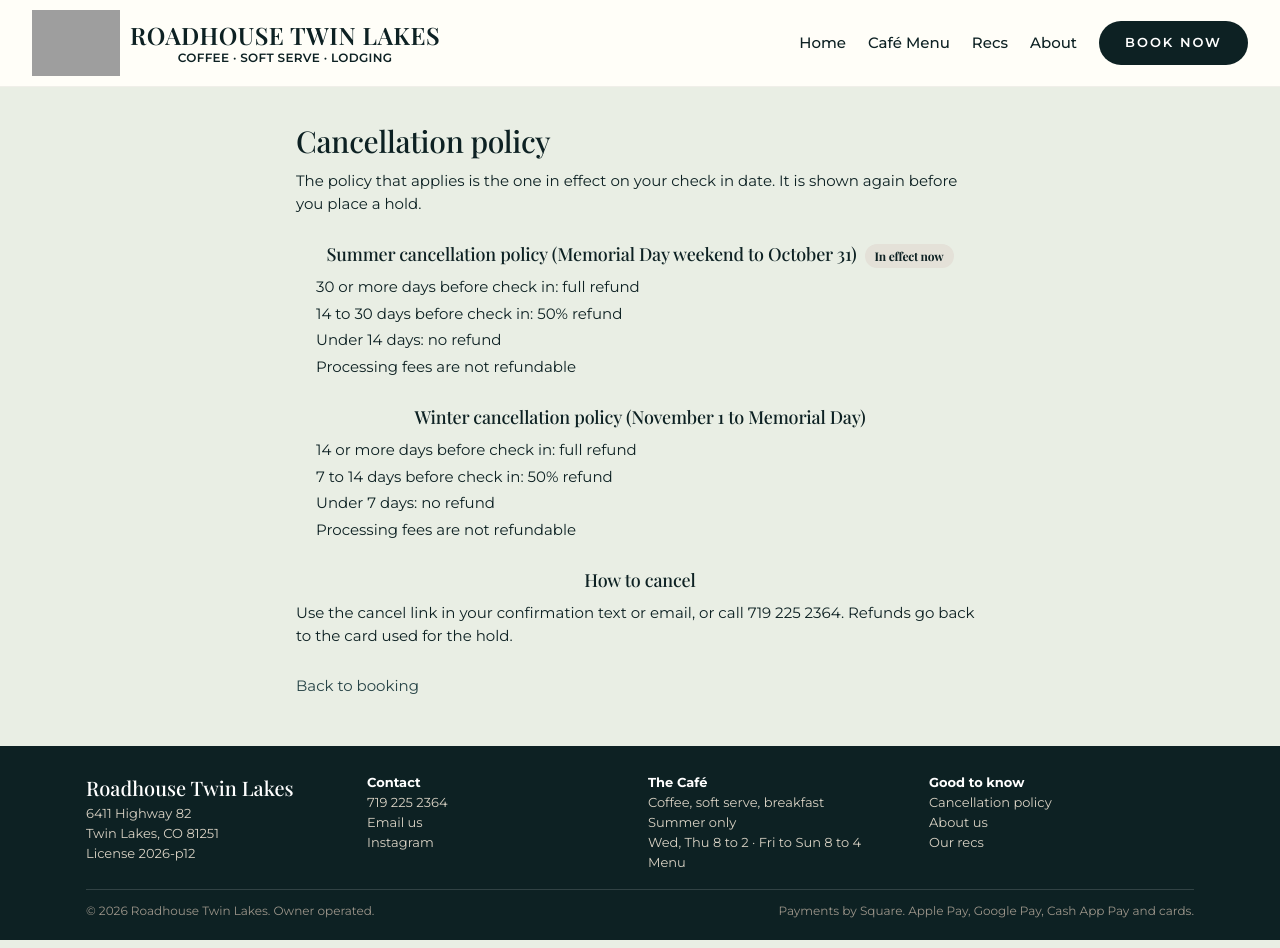
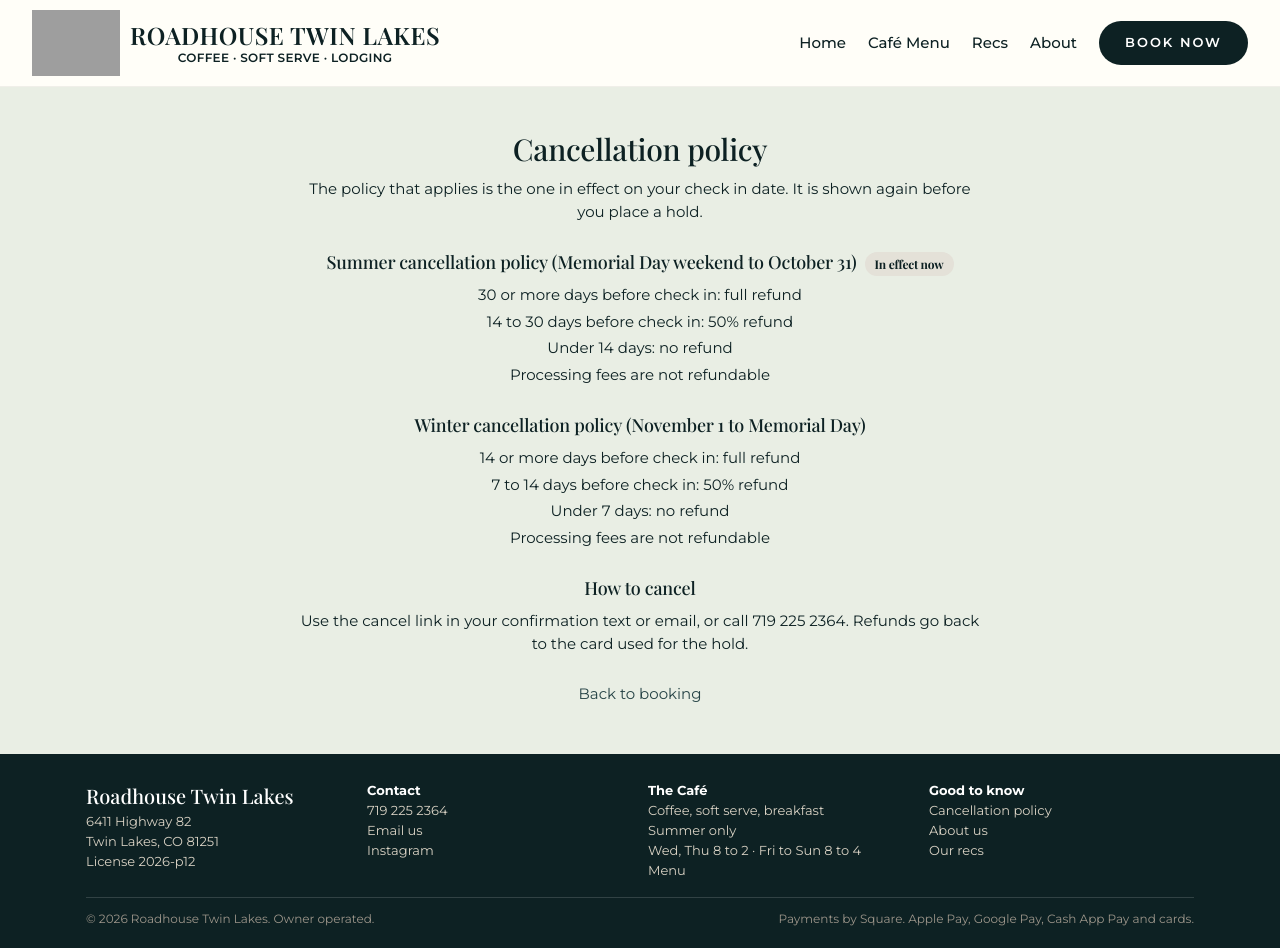
Before and after one commit to jasonerickson2/roadhouse-booking, a React (Vite) app: page /cancellation-policy in a window 1280 px wide. Built offline with nearby package versions, Linux system fonts and the light colour scheme; grey boxes are pictures that could not be loaded.

Commit message:
Cancellation policy page centered
Co-Authored-By: Claude Fable 5.1 <noreply@anthropic.com>
Claude-Session: https://claude.ai/code/session_01U5XLDiR9VpmDS9aYxZ4b6b

```diff
--- a/src/theme.css
+++ b/src/theme.css
@@ -228,4 +228,4 @@ body{padding-bottom:76px}
 .lb-count{position:absolute;bottom:16px;left:0;right:0;text-align:center;color:#fff;font-size:14px}
 @media (max-width:699px){.lb-nav{display:none}}
 
-.policy-page{max-width:720px;margin:32px auto;padding:0 16px}.policy-page h1{font-size:30px;margin:0 0 6px}.policy-page h2{font-size:18px;margin:26px 0 8px}.policy-page ul{padding-left:20px;margin:0}.policy-page li{margin:4px 0}.policy-page .now{display:inline-block;background:#E4E1D8;border-radius:999px;padding:3px 10px;font-size:12px;font-weight:700;margin-left:8px;vertical-align:middle}
+.policy-page{max-width:720px;margin:40px auto;padding:0 16px;text-align:center}.policy-page h1{font-size:30px;margin:0 0 6px}.policy-page h2{font-size:18px;margin:26px 0 8px}.policy-page ul{list-style:none;padding:0;margin:0}.policy-page li{margin:4px 0}.policy-page .now{display:inline-block;background:#E4E1D8;border-radius:999px;padding:3px 10px;font-size:12px;font-weight:700;margin-left:8px;vertical-align:middle}
```
